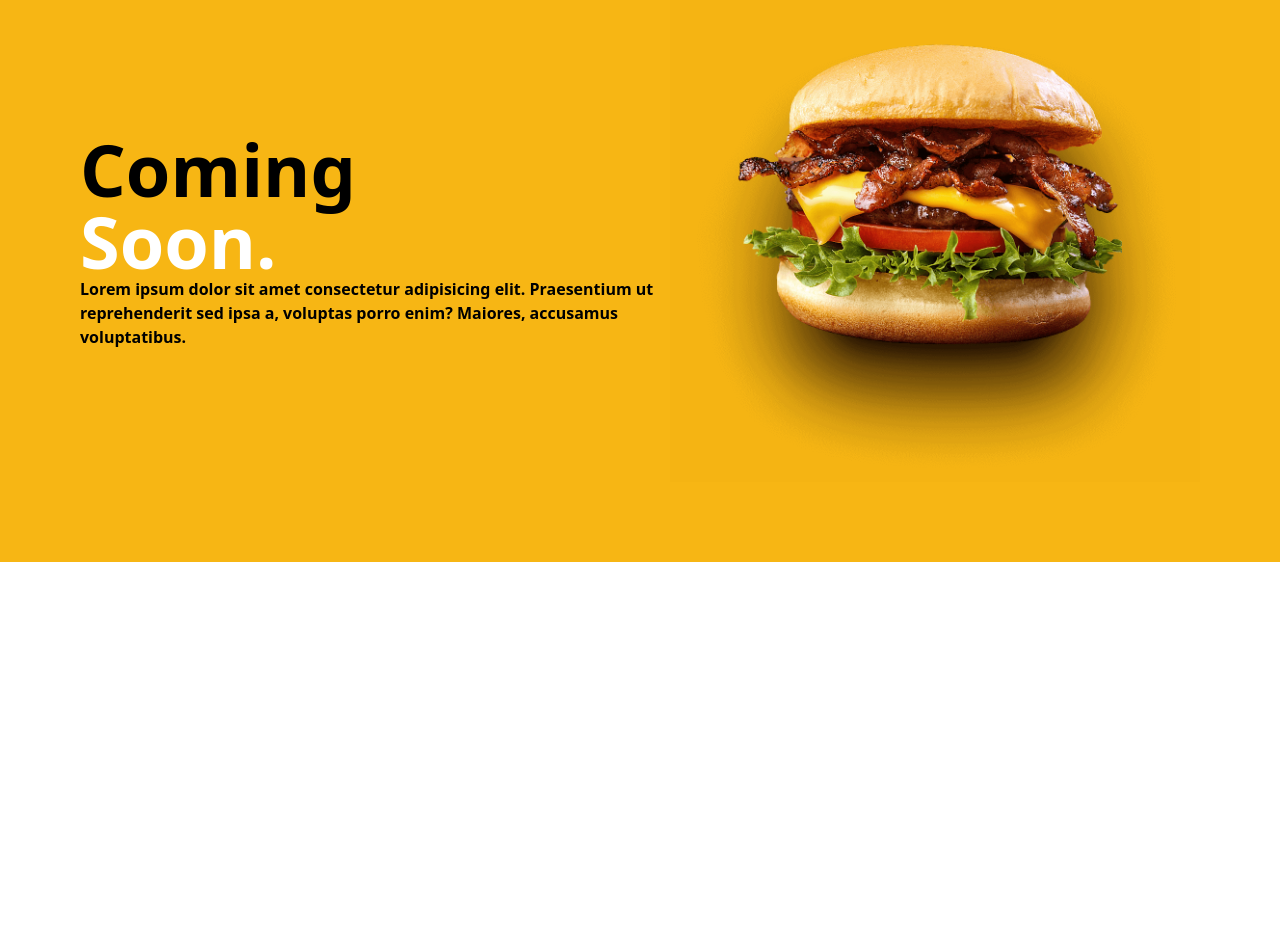
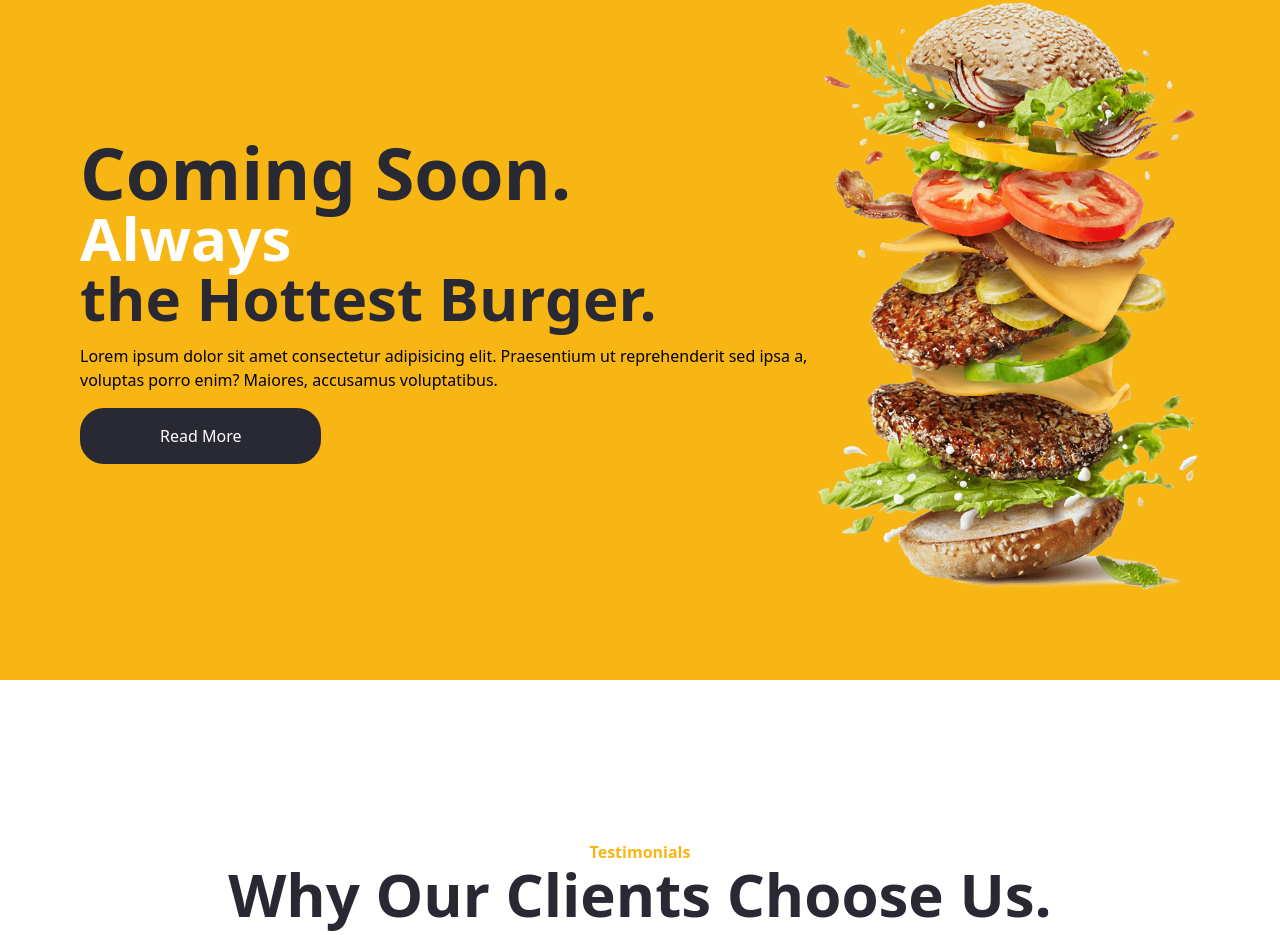
Before and after one commit to Marcos8060/Deliveroo, a React (Create React App) app: page / in a window 1280 px wide. Shown: the part 3495-4430 px from the top of the page. Before the commit the page ends 4057 px from the top, so only its background shows below. Built offline with nearby package versions, Linux system fonts and the light colour scheme.

Commit message:
polished the soon section

```diff
--- a/src/components/Soon.js
+++ b/src/components/Soon.js
@@ -1,13 +1,15 @@
 import React from 'react'
-import burger from '../assets/Images/burger2.png'
+import burger from '../assets/Images/burger7.png'
 
 
 const Soon = () => {
   return (
     <div className='bg-yellow my-40 flex items-center justify-between p-20'>
         <div className=''>
-            <h1 className='font-bold text-7xl'>Coming <br /> <span className='text-white'>Soon.</span></h1>
-            <p className='font-semibold'>Lorem ipsum dolor sit amet consectetur adipisicing elit. Praesentium ut reprehenderit sed ipsa a, voluptas porro enim? Maiores, accusamus voluptatibus.</p>
+            <h1 className='font-bold text-black text-7xl'>Coming Soon.</h1>
+            <h1 className='font-bold text-6xl text-white'>Always<br /> <span className='text-black'>the Hottest Burger.</span></h1>
+            <p className='mt-4'>Lorem ipsum dolor sit amet consectetur adipisicing elit. Praesentium ut reprehenderit sed ipsa a, voluptas porro enim? Maiores, accusamus voluptatibus.</p>
+            <button className='bg-black text-white pl-20 pr-20 pt-4 pb-4 rounded-3xl mx-auto mt-4'>Read More</button>
         </div>
         <div>
             <img className='object-cover' src={burger} alt="burger" />
--- a/src/components/Testimonial.js
+++ b/src/components/Testimonial.js
@@ -3,7 +3,8 @@ import React from 'react'
 const Testimonial = () => {
   return (
     <div>
-
+        <p className='text-center text-yellow font-bold'>Testimonials</p>
+        <h1 className='text-center font-bold text-black text-6xl'>Why Our Clients Choose Us.</h1>
     </div>
   )
 }
```
Also changed, not shown: src/assets/Images/burger7.png (added).
